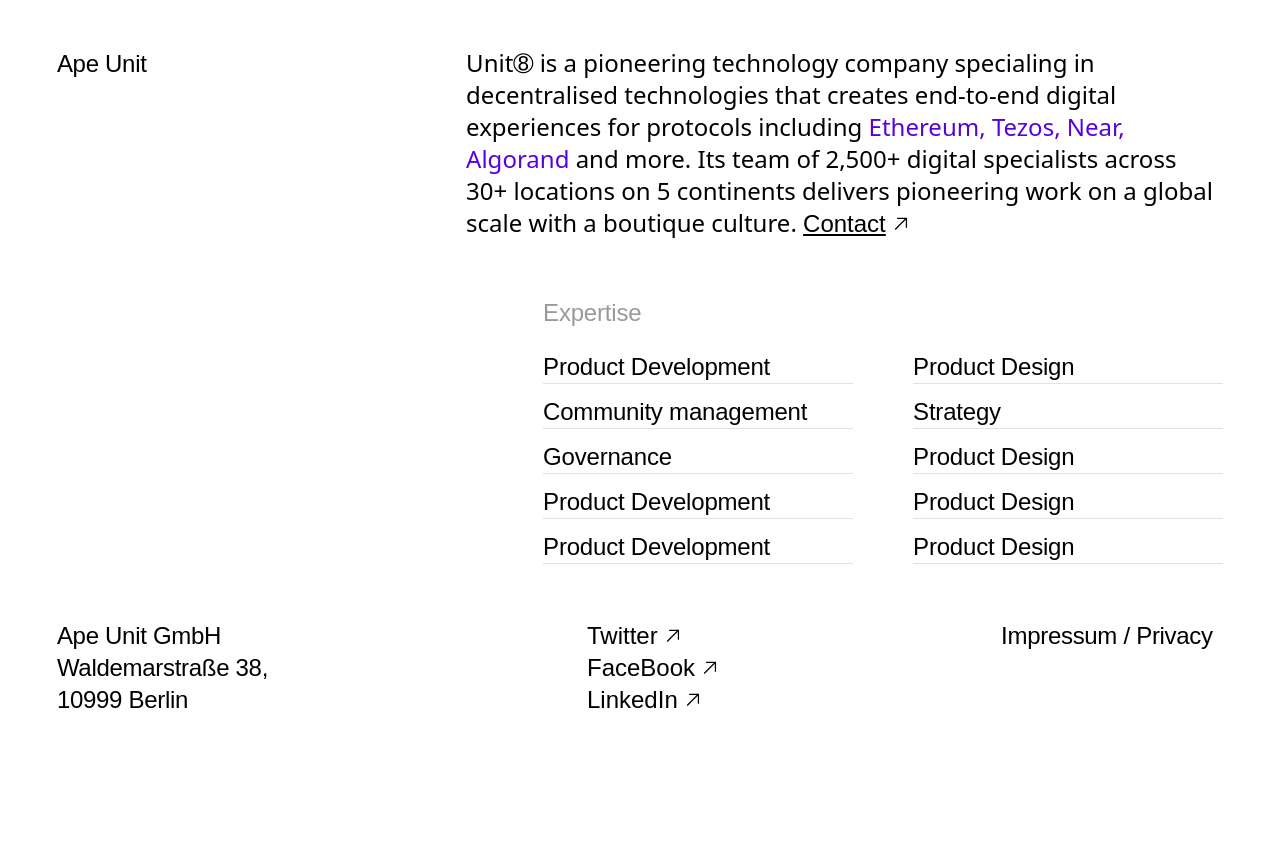
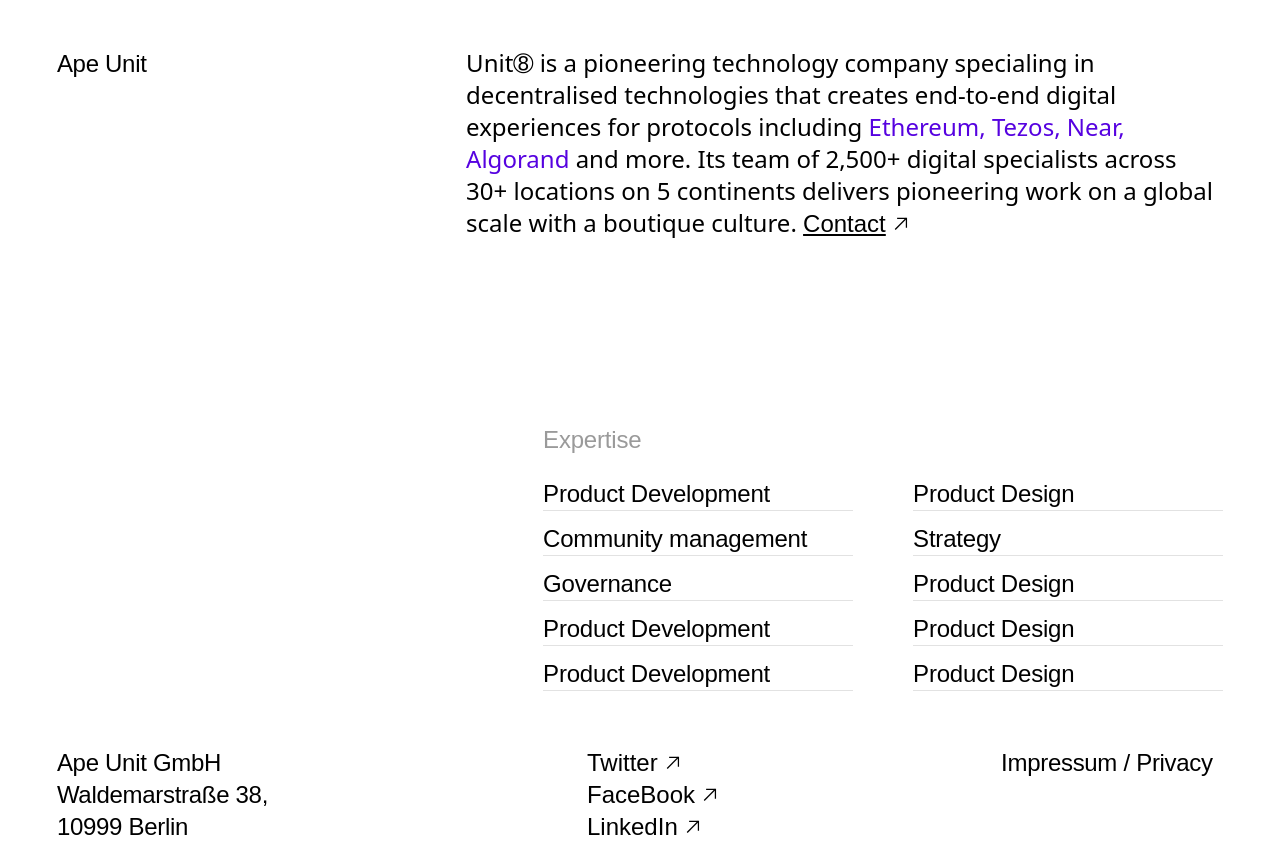
Before and after one commit to TheGymRwanda/unit8-maroon, a Next.js app: page / in a window 1280 px wide. Before the commit the page ends 800 px from the top, so only its background shows below. Built offline with nearby package versions, Linux system fonts and the light colour scheme.

Commit message:
Fix: fixed changes in expertise

```diff
--- a/components/layout/Footer.jsx
+++ b/components/layout/Footer.jsx
@@ -5,8 +5,8 @@ import Wrapper from '../wrappers/Wrapper'
 
 export default function Footer() {
     return (
-       <Wrapper>
-         <div className="md:flex space-y-14 md:items-baseline md:justify-between">
+
+         <div className="md:flex space-y-14 md:items-baseline md:justify-between  w-full">
             <div className="w-11.625 md:mt-auto md:w-13.875 font-Neufile font-normal text-xl md:text-2xl text-black tracking-0.0125">
                 Ape Unit GmbH
                 Waldemarstraße 38,
@@ -19,6 +19,6 @@ export default function Footer() {
             </div>
             <p className="w-11.625  md:w-13.875 font-Neufile font-normal text-xl md:text-2xl text-black tracking-0.0125">Impressum / Privacy</p>
         </div>
-       </Wrapper>
+
     )
 }
--- a/components/layout/Header.jsx
+++ b/components/layout/Header.jsx
@@ -4,7 +4,7 @@ import Wrapper from "../wrappers/Wrapper";
 
 export default function Header() {
   return (
-   <Wrapper>
+
      <div className="lg:flex space-y-1.1213 lg:items-baseline lg:justify-between">
       <div>
         <h1 className="lg:w-13.875 mb-5 font-Neufile font-normal text-xl lg:text-2xl text-black tracking-0.0125 mt-12 md:text-2xl">Ape Unit</h1>
@@ -92,6 +92,6 @@ export default function Header() {
         </div>
       </div>
     </div>
-   </Wrapper>
+
   );
 }
--- a/components/section/Expertise.jsx
+++ b/components/section/Expertise.jsx
@@ -17,8 +17,8 @@ export default function Expertise() {
     "Product Design",
   ];
   return (
-    <Wrapper>
-      <section className="float-right">
+
+      <section className="float-right mt-[127.11px]">
         <div className="flex  flex-col gap-0.4375 text-left md:gap-6 xl:gap-6">
           <p className="font-Neufile  text-xl  font-normal tracking-spacing-sm text-expertiseGrey  md:text-1.5 xl:text-1.5">
             Expertise
@@ -53,6 +53,5 @@ export default function Expertise() {
           </div>
         </div>
       </section>
-    </Wrapper>
   );
 }
--- a/components/wrappers/Wrapper.jsx
+++ b/components/wrappers/Wrapper.jsx
@@ -4,7 +4,7 @@ export default function Wrapper({ children, styles }) {
   return (
     <section className="flex justify-center ]">
         <div
-        className={`max-w-90 w-10.5/12 md:w-11.5/12 lg:w-11.8/12 xl:w-11.6/12  ${styles}`}
+        className={`max-w-90 w-10.5/12 md:w-11.5/12 lg:w-11.8/12 xl:w-11.6/12 ${styles}`}
       >
         {children}
       </div>
--- a/pages/index.js
+++ b/pages/index.js
@@ -1,4 +1,4 @@
-
+import Wrapper from "../components/wrappers/Wrapper";
 import Expertise from "../components/section/Expertise";
 import Footer from "../components/layout/Footer";
 import Header from "../components/layout/Header";
@@ -7,11 +7,14 @@ import Header from "../components/layout/Header";
 export default function Home() {
 
   return (
-    <>
-     <Header/>
+  <Wrapper>
+  <Header/>
       <Expertise />
      <Footer/>
-    </>
+  </Wrapper>
+
+
+
 
   )
 
```
